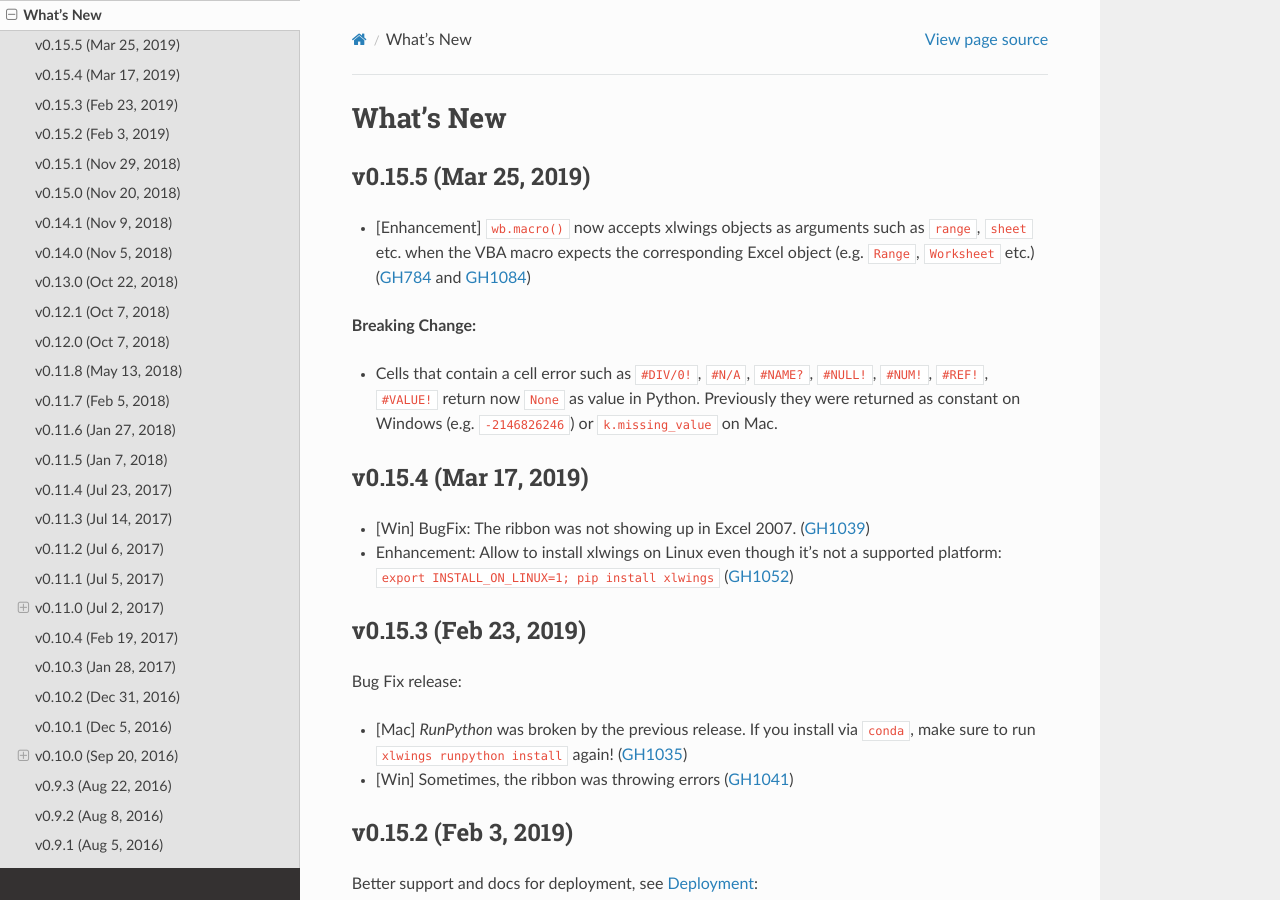
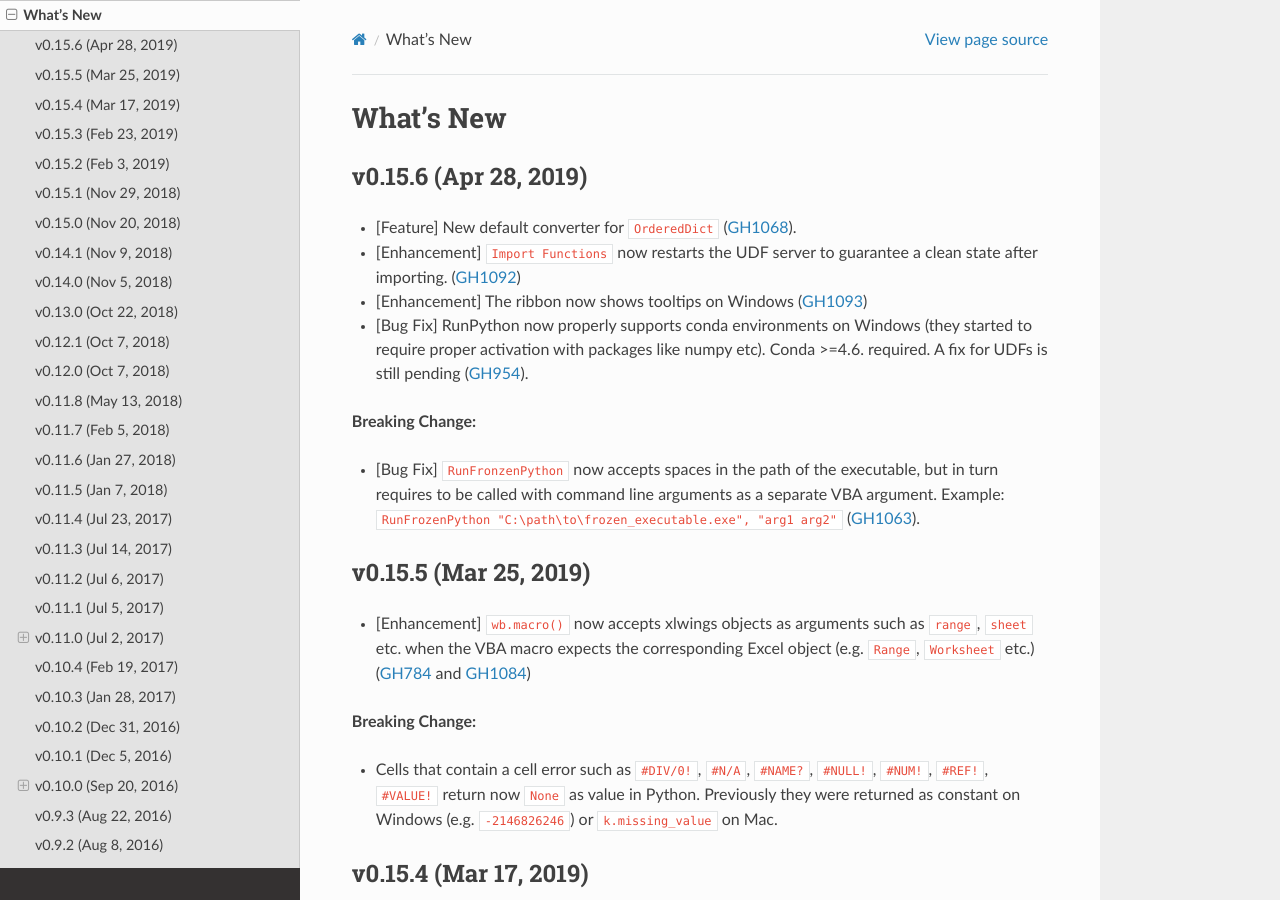
Before and after one commit to xlwings/xlwings, a Sphinx documentation site: the page built from docs/whatsnew.rst, in a window 1280 px wide and 900 px high. Built offline with Sphinx 7.4.7 and the Read the Docs theme 2.0.0, drawn with Linux system fonts in a browser that asks for light colours.

Commit message:
added release notes

```diff
--- a/docs/whatsnew.rst
+++ b/docs/whatsnew.rst
@@ -1,5 +1,20 @@
 What's New
 ==========
+
+v0.15.6 (Apr 28, 2019)
+----------------------
+
+* [Feature] New default converter for ``OrderedDict`` (:issue:`1068`).
+* [Enhancement] ``Import Functions`` now restarts the UDF server to guarantee a clean state after importing. (:issue:`1092`)
+* [Enhancement] The ribbon now shows tooltips on Windows (:issue:`1093`)
+* [Bug Fix] RunPython now properly supports conda environments on Windows (they started to require proper activation
+  with packages like numpy etc). Conda >=4.6. required. A fix for UDFs is still pending (:issue:`954`).
+
+**Breaking Change:**
+
+* [Bug Fix] ``RunFronzenPython`` now accepts spaces in the path of the executable, but in turn requires to be called
+  with command line arguments as a separate VBA argument.
+  Example: ``RunFrozenPython "C:\path\to\frozen_executable.exe", "arg1 arg2"`` (:issue:`1063`).
 
 v0.15.5 (Mar 25, 2019)
 ----------------------
```
